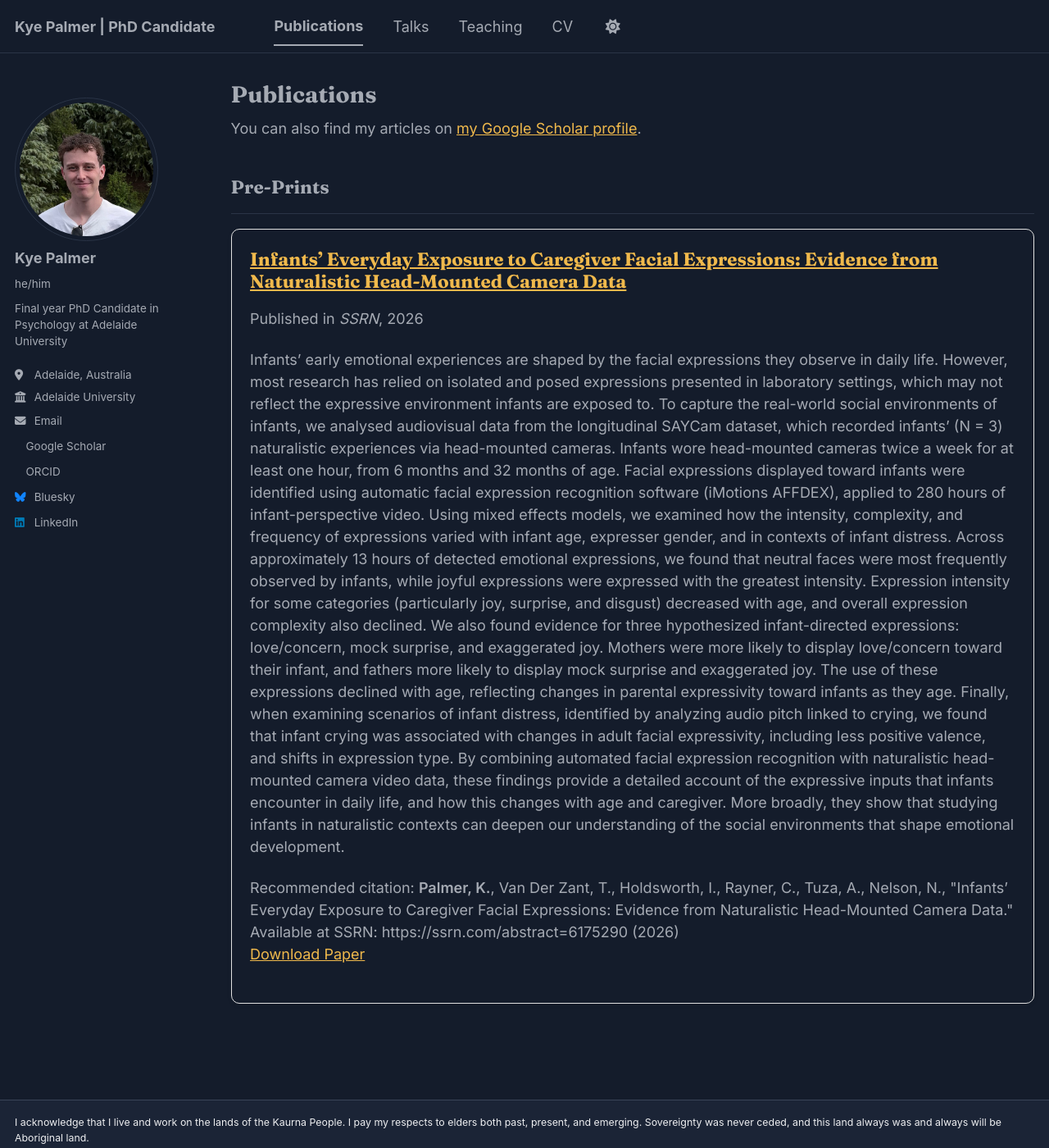
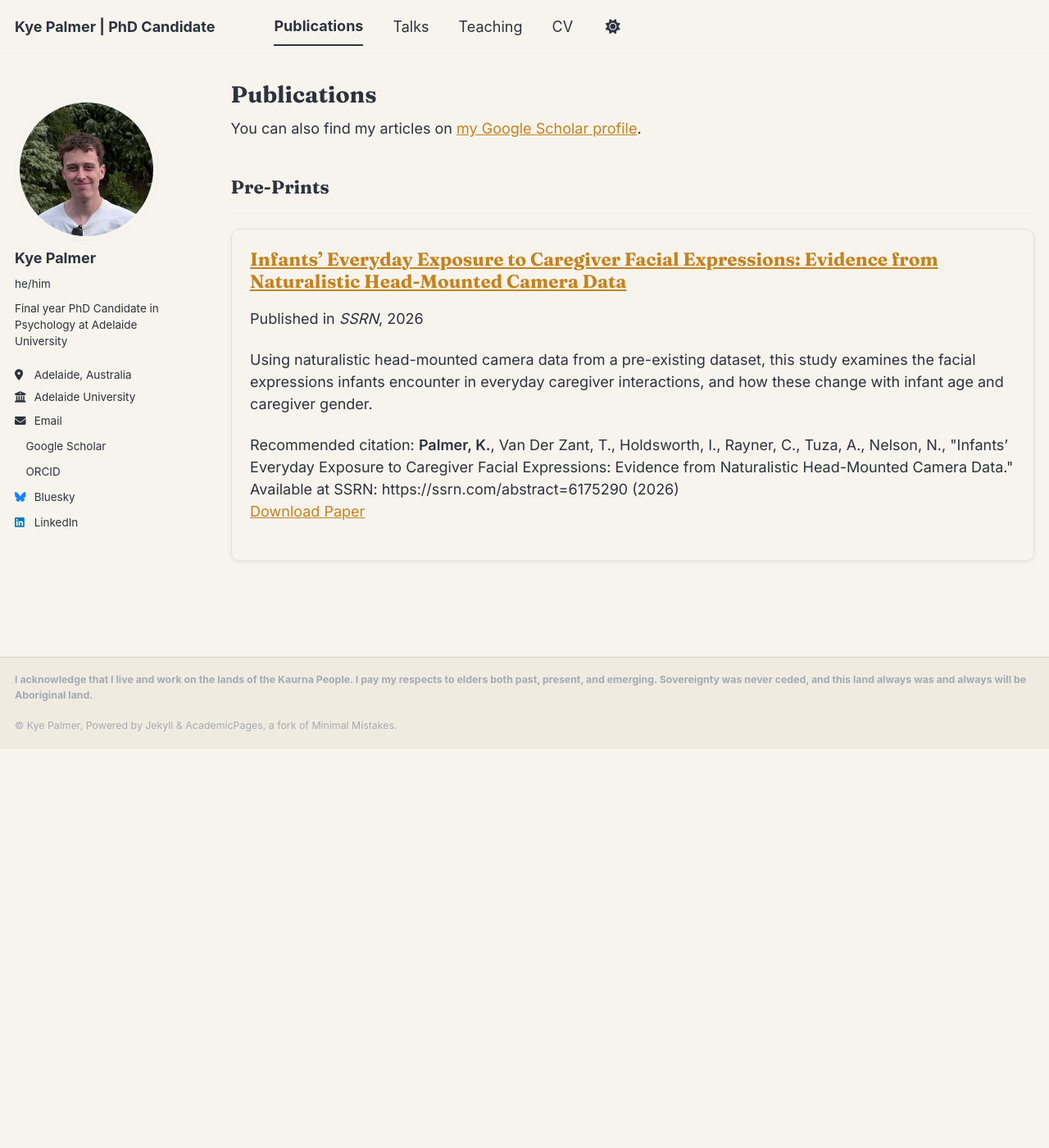
Before and after one commit to kyepalmer/kyepalmer.github.io, a Jekyll site: the page built from _pages/publications.html, in a window 1280 px wide and 1400 px high. Shown: the whole window at 82% size. Built offline with Jekyll 4.4.1, drawn with Linux system fonts in a browser that asks for light colours; a style sheet for code colours, icons or effects is not loaded.

Commit message:
dark mode was on all the time for some reason. fixed.

```diff
--- a/_includes/footer.html
+++ b/_includes/footer.html
@@ -1,7 +1,7 @@
 {% include base_path %}
 
 <div class="page__footer-copyright">
-  I acknowledge that I live and work on the lands of the Kaurna People. I pay my respects to elders both past, present, and emerging. Sovereignty was never ceded, and this land always was and always will be Aboriginal land.<br /><br />
+  <b>I acknowledge that I live and work on the lands of the Kaurna People. I pay my respects to elders both past, present, and emerging. Sovereignty was never ceded, and this land always was and always will be Aboriginal land.</b><br /><br />
   &copy; {{ site.name | default: site.title }}, {{ site.data.ui-text[site.locale].powered_by | default: "Powered by" }} <a href="https://jekyllrb.com" rel="nofollow">Jekyll</a> &amp; <a href="https://github.com/academicpages/academicpages.github.io">AcademicPages</a>, a fork of <a href="https://mademistakes.com/work/minimal-mistakes-jekyll-theme/" rel="nofollow">Minimal Mistakes</a>.<br />
-  , <a href="/sitemap/" style="text-transform: uppercase;">{{ site.data.ui-text[site.locale].site_map | default: "Sitemap" }}</a>
+
 </div>
--- a/_pages/cv.md
+++ b/_pages/cv.md
@@ -9,56 +9,4 @@ redirect_from:
 
 {% include base_path %}
 
-Education
-======
-* Ph.D in Version Control Theory, GitHub University, 2018 (expected)
-* M.S. in Jekyll, GitHub University, 2014
-* B.S. in GitHub, GitHub University, 2012
-
-Work experience
-======
-* Spring 2024: Academic Pages Collaborator
-  * GitHub University
-  * Duties includes: Updates and improvements to template
-  * Supervisor: The Users
-
-* Fall 2015: Research Assistant
-  * GitHub University
-  * Duties included: Merging pull requests
-  * Supervisor: Professor Hub
-
-* Summer 2015: Research Assistant
-  * GitHub University
-  * Duties included: Tagging issues
-  * Supervisor: Professor Git
-
-Skills
-======
-* Skill 1
-* Skill 2
-  * Sub-skill 2.1
-  * Sub-skill 2.2
-  * Sub-skill 2.3
-* Skill 3
-
-Publications
-======
-  <ul>{% for post in site.publications reversed %}
-    {% include archive-single-cv.html %}
-  {% endfor %}</ul>
-
-Talks
-======
-  <ul>{% for post in site.talks reversed %}
-    {% include archive-single-talk-cv.html  %}
-  {% endfor %}</ul>
-
-Teaching
-======
-  <ul>{% for post in site.teaching reversed %}
-    {% include archive-single-cv.html %}
-  {% endfor %}</ul>
-
-Service and leadership
-======
-* Currently signed in to 43 different slack teams
+<iframe src="/files/KyePalmerCV.pdf" width="100%" height="800px" style="border: none;"> </iframe> [Download my CV (PDF)](/files/KyePalmerCV.pdf)
--- a/_publications/2026-04-02-infants.md
+++ b/_publications/2026-04-02-infants.md
@@ -3,7 +3,7 @@ title: "Infants' Everyday Exposure to Caregiver Facial Expressions: Evidence fro
 collection: publications
 category: preprints
 permalink: /publication/2026-04-02-paper-title-number-1
-excerpt:
+excerpt: Using naturalistic head-mounted camera data from a pre-existing dataset, this study examines the facial expressions infants encounter in everyday caregiver interactions, and how these change with infant age and caregiver gender.
 date: 2026-04-02
 venue: 'SSRN'
 paperurl: 'https://dx.doi.org/10.2139/ssrn.6175290'
--- a/_sass/theme/_bloom_dark.scss
+++ b/_sass/theme/_bloom_dark.scss
@@ -1,43 +1,52 @@
 /* ==========================================================================
     BLOOM THEME - DARK VERSION
     ========================================================================== */
+
 $primary-color              : #E3A73D;  // Marigold, same across modes
 $gray                       : #4B5566;
 $dark-gray                  : mix(#000, $gray, 40%);
 $darker-gray                : mix(#000, $gray, 60%);
 $light-gray                 : mix(#fff, $gray, 50%);
-$lighter-gray               : mix(#fff, $gray, 90%);
+
+$background                 : #141C2B;  // Deep Navy
+$background-light           : mix(#fff, $background, 80%);
+$background-lighter         : mix(#fff, $background, 90%);
+$text                       : #F3F1EA;
+$link                       : #F0B94C;  // brighter marigold for contrast on dark
+$link-dark                  : mix(#000, $link, 25%);
+$link-light                 : mix(#fff, $link, 25%);
 
 $danger-color                : #ee5f5b;
-$info-color                  : #5C8B84;
+$info-color                  : #5C8B84;  // Sage
 $notice-color                : $gray;
 $success-color               : #62c462;
 $warning-color               : #f89406;
 
-$border-radius               : 6px;
-$box-shadow                  : 0 1px 2px rgba(0, 0, 0, 0.4);
-$global-transition           : all 0.2s ease-in-out;
-$masthead-height              : 70px;
-$navicon-width                : 28px;
-$navicon-height               : 4px;
-$sidebar-link-max-width       : 250px;
-$sidebar-screen-min-width     : 1024px;
+$border-radius                : 6px;
+$box-shadow                   : 0 1px 2px rgba(0, 0, 0, 0.4);
+$global-transition            : all 0.2s ease-in-out;
+$masthead-height               : 70px;
+$navicon-width                 : 28px;
+$navicon-height                : 4px;
+$sidebar-link-max-width        : 250px;
+$sidebar-screen-min-width      : 1024px;
 
-:root {
+/* Dark theme for the site */
+html[data-theme="dark"] {
     --global-base-color                 : #{$primary-color};
-    --global-bg-color                   : #141C2B;  // Deep Navy
-    --global-footer-bg-color            : #1B2436;
-    --global-border-color               : #2A3446;
-    --global-dark-border-color          : #3A4558;
+    --global-bg-color                   : #{$background};
+    --global-footer-bg-color            : #{$background};
+    --global-border-color               : #{$light-gray};
+    --global-dark-border-color          : #{$background-light};
     --global-code-background-color      : #1B2436;
-    --global-code-text-color            : #{$lighter-gray};
-    --global-fig-caption-color          : mix(#fff, #{$light-gray}, 25%);
-    --global-link-color                 : #F0B94C;  // brighter marigold for contrast on dark
-    --global-link-color-hover           : mix(#fff, #F0B94C, 15%);
-    --global-link-color-visited         : #F0A0A6;  // lighter Petal
-    --global-masthead-link-color        : #{$light-gray};
-    --global-masthead-link-color-hover  : mix(#fff, #{$gray}, 25%);
-    --global-text-color                 : #{$light-gray};
-    --global-text-color-light           : #{$lighter-gray};
-    --global-thead-color                : #{$darker-gray};
+    --global-code-text-color            : #{$light-gray};
+    --global-fig-caption-color          : #{$light-gray};
+    --global-link-color                 : #{$link};
+    --global-link-color-hover           : #{$link-dark};
+    --global-link-color-visited         : #E8848C;  // Petal
+    --global-masthead-link-color        : #{$text};
+    --global-masthead-link-color-hover  : #{$primary-color};
+    --global-text-color                 : #{$text};
+    --global-text-color-light           : #f3f3f3;
+    --global-thead-color                : #{$background-lighter};
 }
```
Also changed, not shown: 1 other file.
